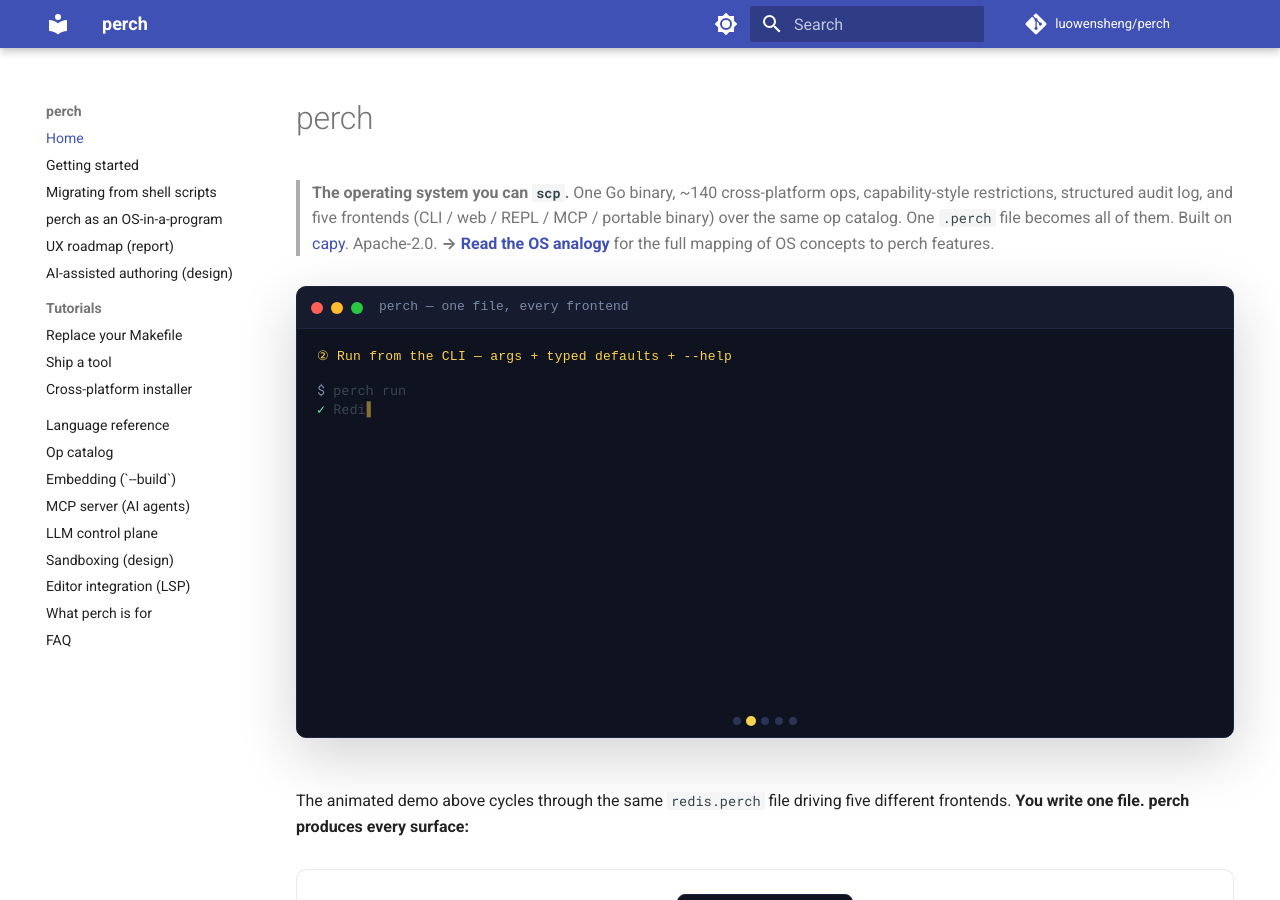
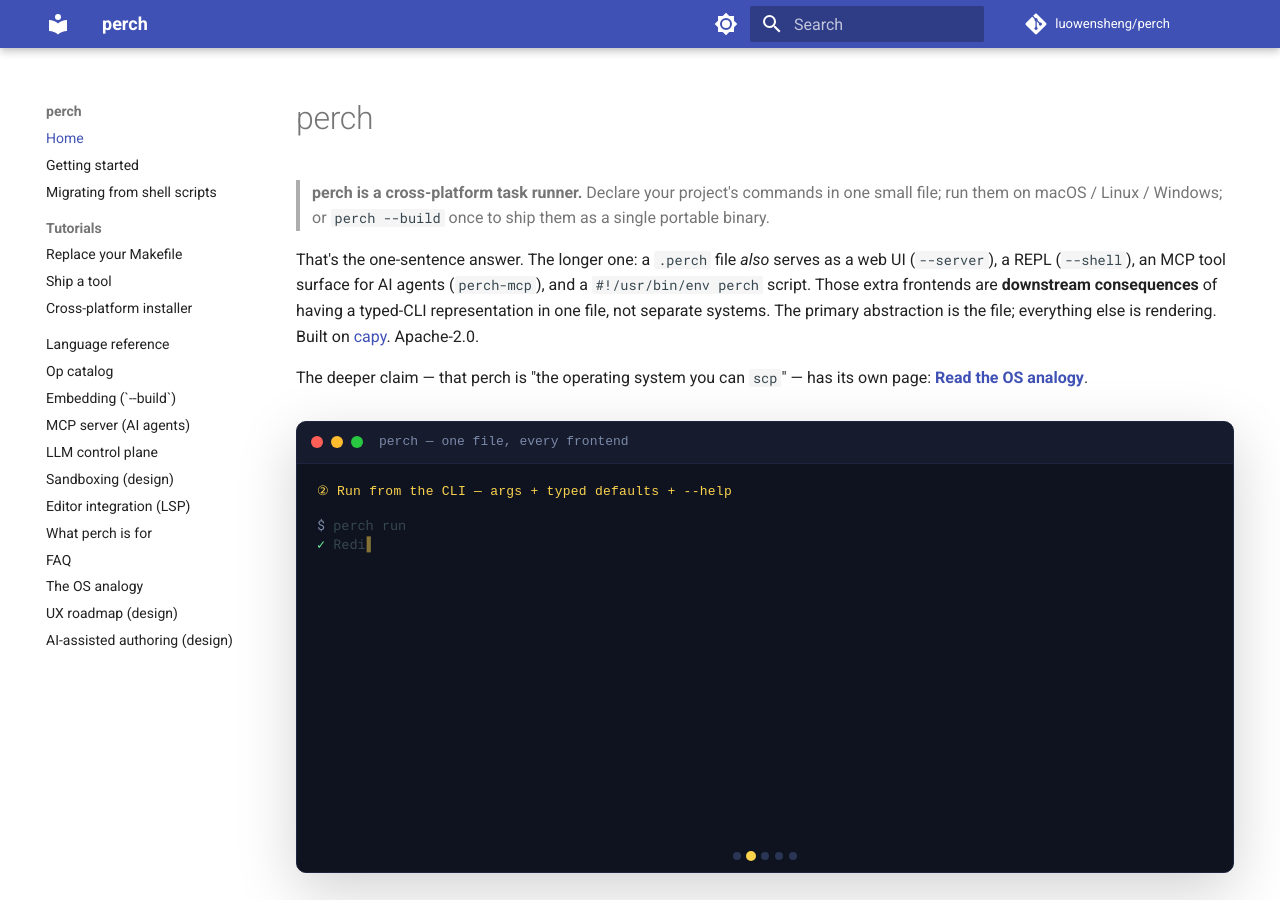
Before and after one commit to olivierdevelops/perch, an MkDocs documentation site: the page built from docs/index.md, in a window 1280 px wide and 900 px high. Built offline with MkDocs 1.6.1 and Material for MkDocs 9.7.7, drawn with Linux system fonts in a browser that asks for light colours; comment, search, counter and statistics services are not loaded; some of the changed text lies outside the part shown.

Commit message:
docs(gh-pages): same framing fix as README — task runner first, surfaces as rendering
Round-two reviewer's "stack of systems" concern applied to GH Pages
too. The landing page was leading with:

  > **The operating system you can `scp`.** … five frontends
  > (CLI / web / REPL / MCP / portable binary) over the same op catalog.

— which is exactly the "I understand the ecosystem rather than the
core abstraction" framing the reviewer flagged.

CHANGES

1. docs/index.md hero rewritten to match the README:

   > **perch is a cross-platform task runner.** Declare your
   > project's commands in one small file; run them on macOS /
   > Linux / Windows; or `perch --build` once to ship them as a
   > single portable binary.

   Followed by the consequence framing: web UI / REPL / MCP /
   shebang are "downstream consequences of having a typed-CLI
   representation in one file, not separate systems. The primary
   abstraction is the file; everything else is rendering."

   The OS-analogy framing is preserved but demoted from headline
   to deeper-claim link: "→ Read the OS analogy" sits below the
   one-sentence answer rather than above it.

2. mkdocs.yml nav reorganized.

   The concept / design pages (OS analogy, UX roadmap, AI-assisted
   authoring design) now sit AFTER the reference docs and FAQ, not
   competing with "Getting started" near the top. The previous
   order put four design / concept pages between "Getting started"
   and "Tutorials" — which made the docs feel like a manifesto
   collection. The new order is:

     Home → Getting started → Migrating → Tutorials → Reference →
     Use cases → FAQ → [deeper claims / design notes]

   Reference (language, op-reference, embedding, mcp, llm-control-
   plane, sandbox, lsp, applications, faq) is the bulk of the
   navigation. The "deeper claims" section is comment-flagged in
   the yaml and sits after everything practical.

3. Tightened one phrase: "five different frontends" → "five
   rendering modes" in the animated-demo caption. Aligns with the
   "everything else is rendering" framing.

mkdocs --strict builds clean. No content moved or deleted — just
hero rewrite + nav reorder.

```diff
--- a/docs/index.md
+++ b/docs/index.md
@@ -5,13 +5,15 @@ hide:
 
 # perch
 
-> **The operating system you can `scp`.** One Go binary, ~140 cross-platform ops, capability-style restrictions, structured audit log, and five frontends (CLI / web / REPL / MCP / portable binary) over the same op catalog.
-> One `.perch` file becomes all of them. Built on [capy](https://luowensheng.github.io/capy). Apache-2.0.
-> **→ [Read the OS analogy](os-in-a-program.md)** for the full mapping of OS concepts to perch features.
+> **perch is a cross-platform task runner.** Declare your project's commands in one small file; run them on macOS / Linux / Windows; or `perch --build` once to ship them as a single portable binary.
+
+That's the one-sentence answer. The longer one: a `.perch` file *also* serves as a web UI (`--server`), a REPL (`--shell`), an MCP tool surface for AI agents (`perch-mcp`), and a `#!/usr/bin/env perch` script. Those extra frontends are **downstream consequences** of having a typed-CLI representation in one file, not separate systems. The primary abstraction is the file; everything else is rendering. Built on [capy](https://luowensheng.github.io/capy). Apache-2.0.
+
+The deeper claim — that perch is "the operating system you can `scp`" — has its own page: **[Read the OS analogy](os-in-a-program.md)**.
 
 <div id="perch-demo" class="perch-demo"></div>
 
-The animated demo above cycles through the same `redis.perch` file driving five different frontends. **You write one file. perch produces every surface:**
+The animated demo above cycles through the same `redis.perch` file in five rendering modes. **You write one file. perch renders every surface:**
 
 <div id="perch-fanout"></div>
 
--- a/mkdocs.yml
+++ b/mkdocs.yml
@@ -64,9 +64,6 @@ nav:
   - Home: index.md
   - Getting started: getting-started.md
   - Migrating from shell scripts: migrating-from-shell.md
-  - perch as an OS-in-a-program: os-in-a-program.md
-  - UX roadmap (report): user-experience.md
-  - AI-assisted authoring (design): ai-assisted-authoring.md
   - Tutorials:
       - Replace your Makefile: tutorials/01-replace-your-makefile.md
       - Ship a tool: tutorials/02-ship-a-tool.md
@@ -80,3 +77,7 @@ nav:
   - Editor integration (LSP): lsp.md
   - What perch is for: applications.md
   - FAQ: faq.md
+  # ─── deeper claims / design notes (after the reference docs) ───
+  - The OS analogy: os-in-a-program.md
+  - UX roadmap (design): user-experience.md
+  - AI-assisted authoring (design): ai-assisted-authoring.md
```
